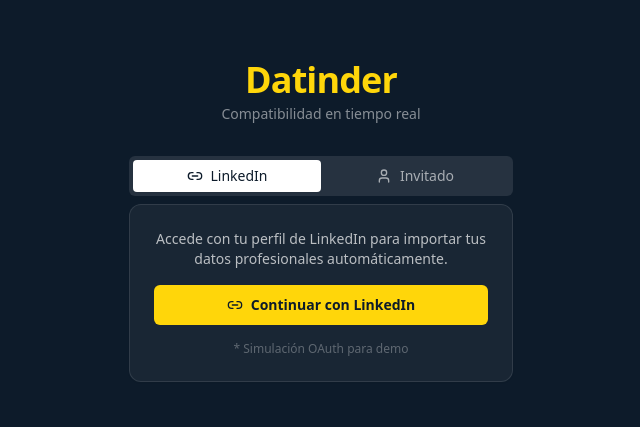
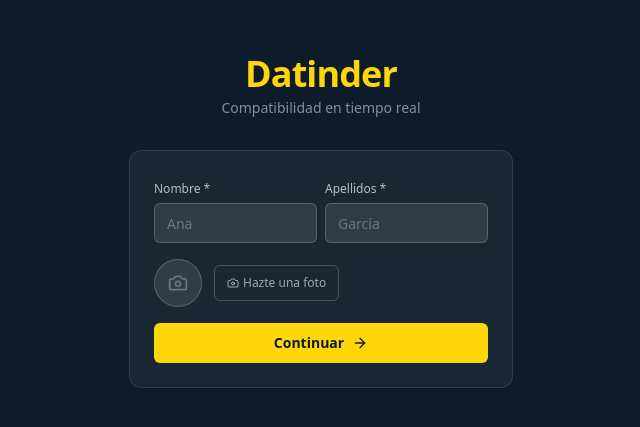
Before and after one commit to jjimenezt-hiberuscom/datinder, a React (Vite) app: page / in a window 1280 px wide. Shown: the part 179-606 px from the top of the page, without its empty margins (319-959 px from the left). Built offline with nearby package versions, Linux system fonts and the light colour scheme.

Commit message:
Simplify login: remove empresa/cargo fields and LinkedIn tab

```diff
--- a/src/views/Login.tsx
+++ b/src/views/Login.tsx
@@ -1,22 +1,13 @@
 import React, { useState, useRef } from 'react';
 import { useNavigate } from 'react-router-dom';
-import { User, ArrowRight, Loader2, Link2, Camera } from 'lucide-react';
+import { ArrowRight, Loader2, Camera } from 'lucide-react';
 import { Button } from '@/components/ui/button';
 import { Input } from '@/components/ui/input';
 import { Label } from '@/components/ui/label';
-import { Tabs, TabsContent, TabsList, TabsTrigger } from '@/components/ui/tabs';
 import { Card, CardContent, CardHeader, CardTitle } from '@/components/ui/card';
 import { useSession } from '@/context/SessionContext';
 import { db } from '@/db';
 import { uploadFoto } from '@/lib/storage';
-
-// Perfiles LinkedIn simulados
-const LINKEDIN_PROFILES = [
-  { nombre: 'María', apellidos: 'González Ruiz', empresa: 'Google Spain', cargo: 'Senior PM', foto_url: 'https://i.pravatar.cc/150?img=47' },
-  { nombre: 'Alejandro', apellidos: 'Pérez Muñoz', empresa: 'Santander Tech', cargo: 'Tech Lead', foto_url: 'https://i.pravatar.cc/150?img=52' },
-  { nombre: 'Patricia', apellidos: 'López Vidal', empresa: 'Accenture', cargo: 'Consultant', foto_url: 'https://i.pravatar.cc/150?img=44' },
-  { nombre: 'Sergio', apellidos: 'Morales Cano', empresa: 'Indra', cargo: 'DevOps', foto_url: 'https://i.pravatar.cc/150?img=57' },
-];
 
 export function Login() {
   const navigate = useNavigate();
@@ -25,7 +16,7 @@
   const [error, setError] = useState('');
 
   // Formulario invitado
-  const [form, setForm] = useState({ nombre: '', apellidos: '', empresa: '', cargo: '' });
+  const [form, setForm] = useState({ nombre: '', apellidos: '' });
   const [fotoFile, setFotoFile] = useState<File | null>(null);
   const [fotoPreview, setFotoPreview] = useState<string | null>(null);
   const fotoInputRef = useRef<HTMLInputElement>(null);
@@ -37,17 +28,7 @@
 
   // Step: 'login' | 'codigo'
   const [step, setStep] = useState<'login' | 'codigo'>('login');
-  const [pendingUser, setPendingUser] = useState<typeof LINKEDIN_PROFILES[0] | null>(null);
-
-  async function handleLinkedIn() {
-    setLoading(true);
-    // Simular OAuth delay
-    await new Promise(r => setTimeout(r, 1200));
-    const profile = LINKEDIN_PROFILES[Math.floor(Math.random() * LINKEDIN_PROFILES.length)];
-    setPendingUser(profile);
-    setStep('codigo');
-    setLoading(false);
-  }
+  const [pendingUser, setPendingUser] = useState<{ nombre: string; apellidos: string; foto_url: string } | null>(null);
 
   function handleFotoChange(e: React.ChangeEvent<HTMLInputElement>) {
     const file = e.target.files?.[0];
@@ -81,7 +62,7 @@
       const usuario = await db.unirse(sesion.id, {
         ...pendingUser!,
         foto_url: foto_url || undefined,
-        tipo: pendingUser?.empresa ? 'linkedin' : 'invitado',
+        tipo: 'invitado',
       });
       setUsuario(usuario);
       setSesion(sesion);
@@ -103,35 +84,6 @@
         </div>
 
         {step === 'login' ? (
-          <Tabs defaultValue="linkedin" className="w-full">
-            <TabsList className="w-full bg-white/10 text-white/60">
-              <TabsTrigger value="linkedin" className="flex-1 data-[state=active]:bg-white data-[state=active]:text-datinder-bg">
-                <Link2 className="w-4 h-4 mr-2" /> LinkedIn
-              </TabsTrigger>
-              <TabsTrigger value="invitado" className="flex-1 data-[state=active]:bg-white data-[state=active]:text-datinder-bg">
-                <User className="w-4 h-4 mr-2" /> Invitado
-              </TabsTrigger>
-            </TabsList>
-
-            <TabsContent value="linkedin">
-              <Card className="bg-white/5 border-white/10">
-                <CardContent className="pt-6 space-y-4">
-                  <p className="text-white/70 text-sm text-center">Accede con tu perfil de LinkedIn para importar tus datos profesionales automáticamente.</p>
-                  <Button
-                    variant="yellow"
-                    className="w-full gap-2"
-                    onClick={handleLinkedIn}
-                    disabled={loading}
-                  >
-                    {loading ? <Loader2 className="w-4 h-4 animate-spin" /> : <Link2 className="w-4 h-4" />}
-                    Continuar con LinkedIn
-                  </Button>
-                  <p className="text-white/30 text-xs text-center">* Simulación OAuth para demo</p>
-                </CardContent>
-              </Card>
-            </TabsContent>
-
-            <TabsContent value="invitado">
           <Card className="bg-white/5 border-white/10">
             <CardContent className="pt-6">
               <form onSubmit={handleGuestSubmit} className="space-y-3">
@@ -155,24 +107,7 @@
                     />
                   </div>
                 </div>
-                    <div>
-                      <Label className="text-white/70 text-xs">Empresa (opcional)</Label>
-                      <Input
-                        placeholder="Acme Inc."
-                        value={form.empresa}
-                        onChange={e => setForm(f => ({ ...f, empresa: e.target.value }))}
-                        className="bg-white/10 border-white/20 text-white placeholder:text-white/30 mt-1"
-                      />
-                    </div>
-                    <div>
-                      <Label className="text-white/70 text-xs">Cargo (opcional)</Label>
-                      <Input
-                        placeholder="Product Manager"
-                        value={form.cargo}
-                        onChange={e => setForm(f => ({ ...f, cargo: e.target.value }))}
-                        className="bg-white/10 border-white/20 text-white placeholder:text-white/30 mt-1"
-                      />
-                    </div>
+
                 {/* Foto selfie */}
                 <div className="flex items-center gap-3 py-1">
                   <input
@@ -213,8 +148,6 @@
               </form>
             </CardContent>
           </Card>
-            </TabsContent>
-          </Tabs>
         ) : (
           <Card className="bg-white/5 border-white/10">
             <CardHeader>
@@ -229,7 +162,6 @@
                     />
                     <div>
                       <p className="text-white font-bold">{pendingUser.nombre} {pendingUser.apellidos}</p>
-                      {pendingUser.empresa && <p className="text-white/50 text-sm font-normal">{pendingUser.cargo} · {pendingUser.empresa}</p>}
                     </div>
                   </div>
                 )}
```
Lines whose indentation alone changed are shown as unchanged.
